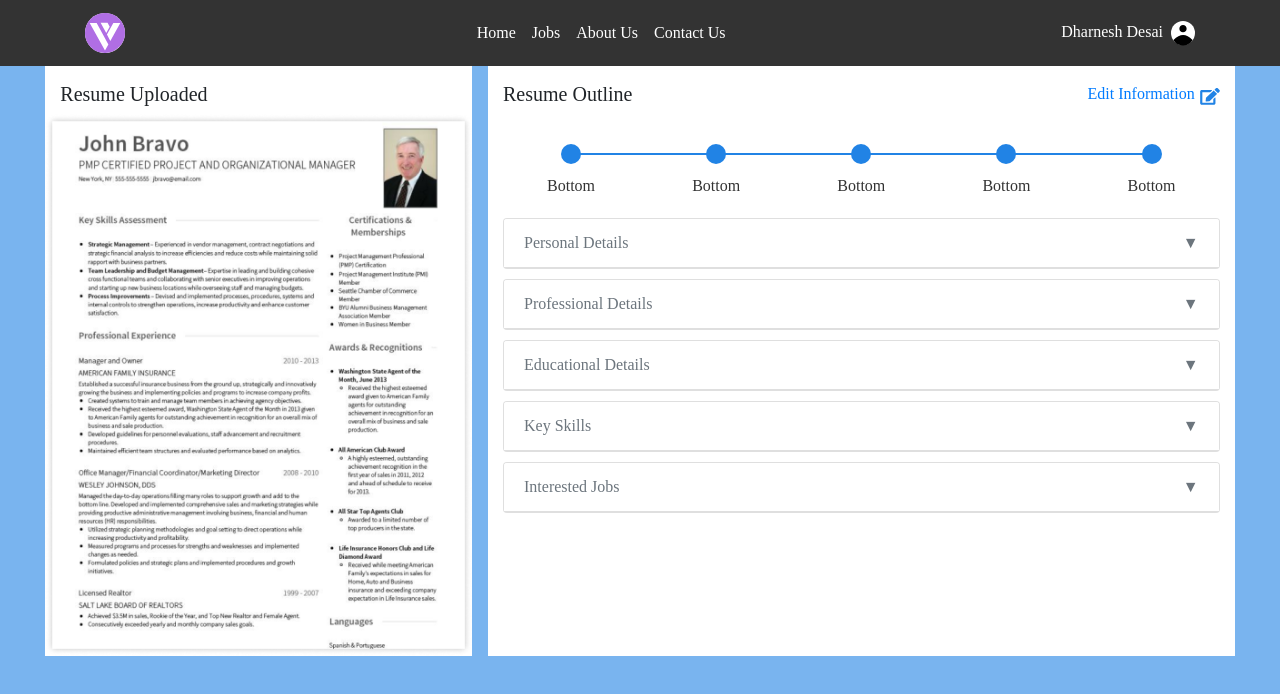
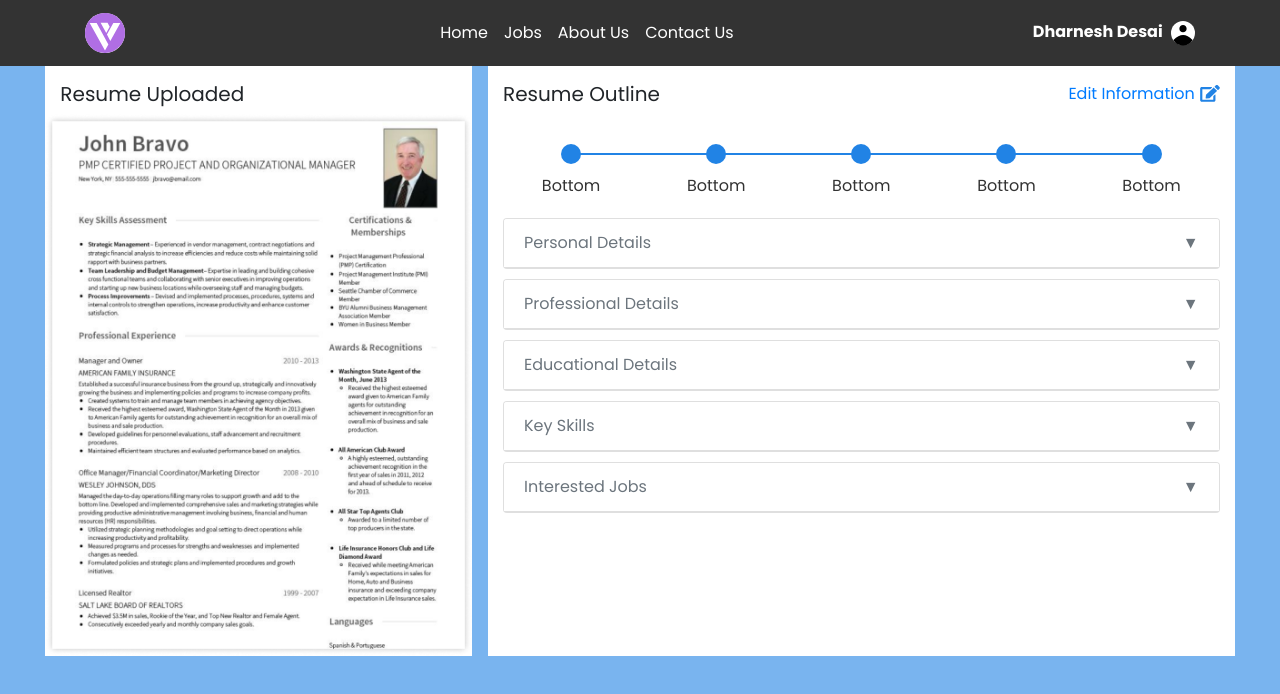
Before and after one commit to khanSamiulla/FormLayout, a plain HTML site: page index.html in a window 1280 px wide. Drawn offline with nearby package versions, Linux system fonts and the light colour scheme; the site is published under a folder, as on GitHub Pages, so addresses that start at the root find nothing.

Commit message:
Font family issue resolved

```diff
--- a/main.css
+++ b/main.css
@@ -12,22 +12,22 @@ body {
 
 @font-face {
     font-family: poppins-black;
-    src: url('/fonts/Poppins-Black.ttf');
+    src: url('./fonts/Poppins-Black.ttf');
 }
 
 @font-face {
     font-family: poppins-regular;
-    src: url('/fonts/Poppins-Regular.ttf');
+    src: url('./fonts/Poppins-Regular.ttf');
 }
 
 @font-face {
     font-family: poppins-light;
-    src: url('/fonts/Poppins-Light.ttf');
+    src: url('./fonts/Poppins-Light.ttf');
 }
 
 @font-face {
     font-family: poppins-bold;
-    src: url('/fonts/Poppins-Bold.ttf');
+    src: url('./fonts/Poppins-Bold.ttf');
 }
 
 :root {
```
